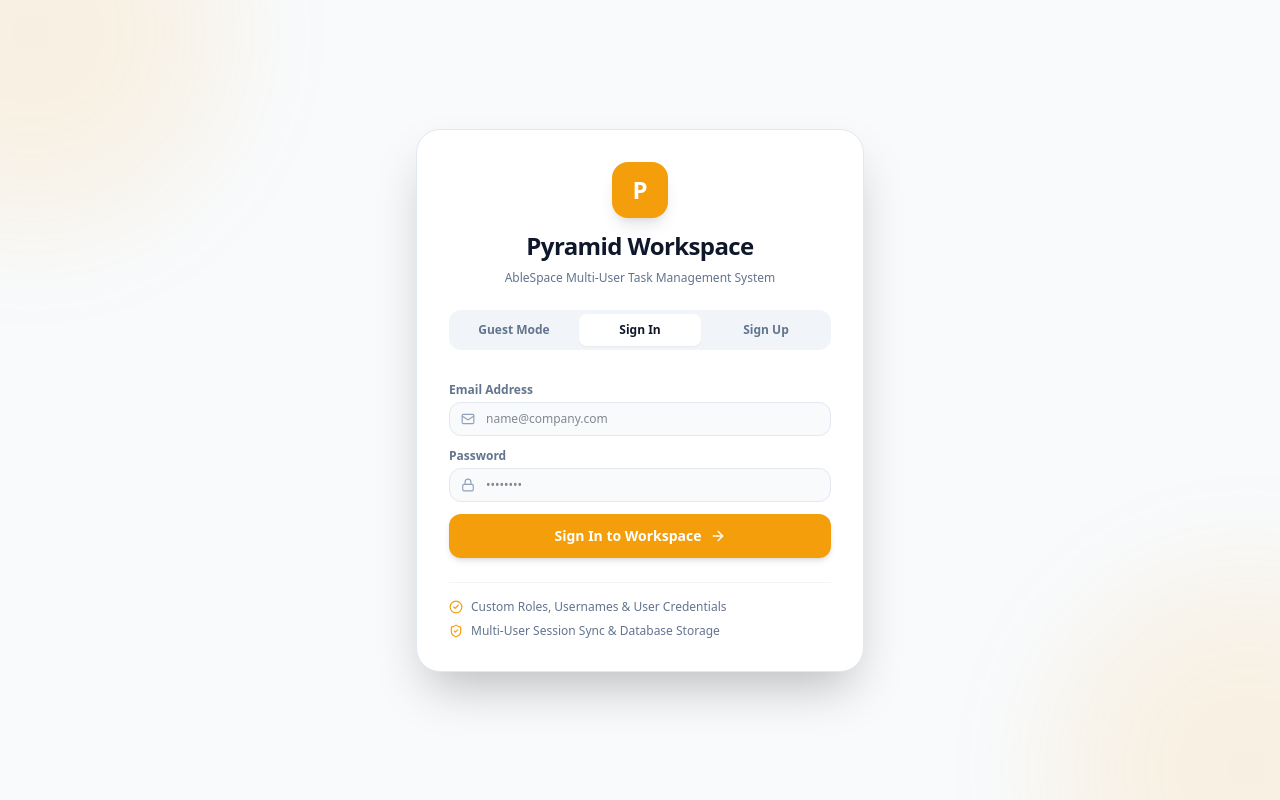
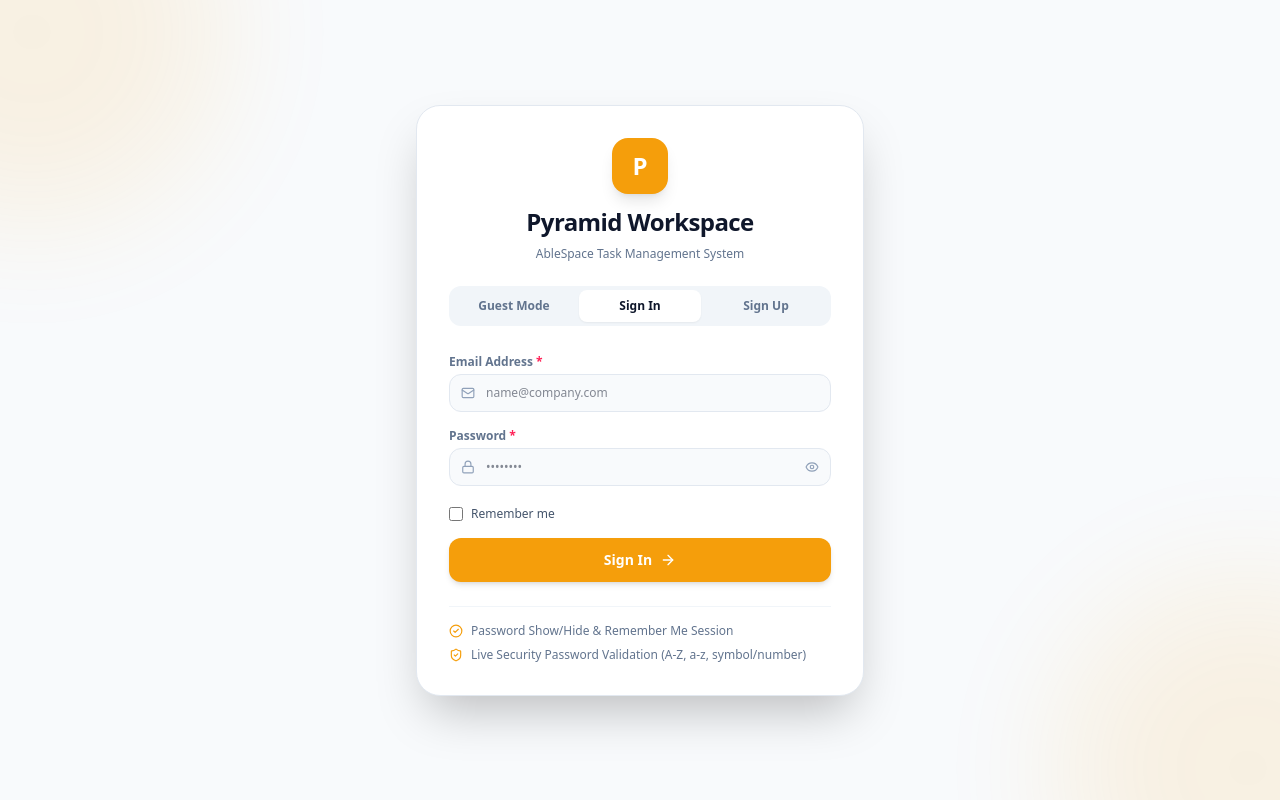
Before and after one commit to vamsi-2003/AbleSpace-Task-Management, a Next.js app in the folder frontend/: page /login in a window 1280 px wide. Both pictures are taken after a click on the button "Sign In". Built offline with nearby package versions, Linux system fonts and the light colour scheme; no server answers.

Commit message:
Update login page with show/hide password, remember me, clean placeholders, and password security conditions

```diff
--- a/frontend/src/app/login/page.tsx
+++ b/frontend/src/app/login/page.tsx
@@ -3,7 +3,20 @@
 import React, { useState } from 'react';
 import { useRouter } from 'next/navigation';
 import { api } from '../../lib/api';
-import { ArrowRight, Lock, Mail, User, Briefcase, Tag, ShieldCheck, CheckCircle2 } from 'lucide-react';
+import {
+  ArrowRight,
+  Lock,
+  Mail,
+  User,
+  Briefcase,
+  Tag,
+  ShieldCheck,
+  CheckCircle2,
+  Eye,
+  EyeOff,
+  Check,
+  X,
+} from 'lucide-react';
 
 export default function LoginPage() {
   const router = useRouter();
@@ -16,20 +29,32 @@ export default function LoginPage() {
   const [fullName, setFullName] = useState('');
   const [username, setUsername] = useState('');
   const [title, setTitle] = useState('');
+  const [rememberMe, setRememberMe] = useState(false);
+  const [showPassword, setShowPassword] = useState(false);
 
   // Guest Form States
   const [guestName, setGuestName] = useState('');
   const [guestTitle, setGuestTitle] = useState('');
 
+  // Password validation conditions
+  const hasMinLength = password.length >= 8;
+  const hasUppercase = /[A-Z]/.test(password);
+  const hasLowercase = /[a-z]/.test(password);
+  const hasSpecialOrNumber = /[0-9!@#$%^&*()_+\-=\[\]{};':"\\|,.<>\/?]/.test(password);
+  const isPasswordValid = hasMinLength && hasUppercase && hasLowercase && hasSpecialOrNumber;
+
   const handleGuestLogin = async (e?: React.FormEvent) => {
     if (e) e.preventDefault();
     setLoading(true);
     try {
-      const res = await api.guestLogin();
+      const res = await api.guestLogin({
+        fullName: guestName || undefined,
+        title: guestTitle || undefined,
+      });
       const customGuest = {
         ...res.user,
-        fullName: guestName || res.user.fullName,
-        title: guestTitle || res.user.title,
+        fullName: guestName || res.user.fullName || 'Guest User',
+        title: guestTitle || res.user.title || 'Guest Member',
         username: guestName ? guestName.toLowerCase().replace(/\s+/g, '') : res.user.username,
       };
       localStorage.setItem('auth_token', res.token);
@@ -60,6 +85,11 @@ export default function LoginPage() {
 
   const handleAuthSubmit = async (e: React.FormEvent) => {
     e.preventDefault();
+    if (tab === 'signup' && !isPasswordValid) {
+      alert('Please satisfy all password security requirements before signing up.');
+      return;
+    }
+
     setLoading(true);
     try {
       if (tab === 'signup') {
@@ -67,12 +97,18 @@ export default function LoginPage() {
           email,
           fullName: fullName || email.split('@')[0],
           username: username || email.split('@')[0].toLowerCase(),
-          title: title || 'Full Stack Developer',
+          title: title || 'Workspace Member',
         });
         localStorage.setItem('auth_token', res.token);
+        if (rememberMe) {
+          localStorage.setItem('remember_user', email);
+        }
       } else {
         const res = await api.loginUser({ email });
         localStorage.setItem('auth_token', res.token);
+        if (rememberMe) {
+          localStorage.setItem('remember_user', email);
+        }
       }
       router.push('/tasks');
     } catch (err) {
@@ -99,7 +135,7 @@ export default function LoginPage() {
             Pyramid Workspace
           </h1>
           <p className="text-xs text-slate-500 dark:text-slate-400">
-            AbleSpace Multi-User Task Management System
+            AbleSpace Task Management System
           </p>
         </div>
 
@@ -107,7 +143,7 @@ export default function LoginPage() {
         <div className="grid grid-cols-3 gap-1 p-1 bg-slate-100 dark:bg-slate-800/60 rounded-xl">
           <button
             onClick={() => setTab('guest')}
-            className={`py-2 rounded-lg text-xs font-bold transition-all ${
+            className={`py-2 rounded-lg text-xs font-bold transition-all cursor-pointer ${
               tab === 'guest'
                 ? 'bg-white dark:bg-slate-700 text-slate-900 dark:text-slate-100 shadow-xs'
                 : 'text-slate-500 hover:text-slate-900 dark:hover:text-slate-100'
@@ -117,7 +153,7 @@ export default function LoginPage() {
           </button>
           <button
             onClick={() => setTab('signin')}
-            className={`py-2 rounded-lg text-xs font-bold transition-all ${
+            className={`py-2 rounded-lg text-xs font-bold transition-all cursor-pointer ${
               tab === 'signin'
                 ? 'bg-white dark:bg-slate-700 text-slate-900 dark:text-slate-100 shadow-xs'
                 : 'text-slate-500 hover:text-slate-900 dark:hover:text-slate-100'
@@ -127,7 +163,7 @@ export default function LoginPage() {
           </button>
           <button
             onClick={() => setTab('signup')}
-            className={`py-2 rounded-lg text-xs font-bold transition-all ${
+            className={`py-2 rounded-lg text-xs font-bold transition-all cursor-pointer ${
               tab === 'signup'
                 ? 'bg-white dark:bg-slate-700 text-slate-900 dark:text-slate-100 shadow-xs'
                 : 'text-slate-500 hover:text-slate-900 dark:hover:text-slate-100'
@@ -139,7 +175,7 @@ export default function LoginPage() {
 
         {/* Guest Tab */}
         {tab === 'guest' ? (
-          <form onSubmit={handleGuestLogin} className="space-y-3 pt-2">
+          <form onSubmit={handleGuestLogin} className="space-y-4 pt-1">
             <div>
               <label className="text-xs font-bold text-slate-500 dark:text-slate-400 block mb-1">
                 Your Name (Optional)
@@ -148,7 +184,7 @@ export default function LoginPage() {
                 <User className="w-3.5 h-3.5 absolute left-3 top-1/2 -translate-y-1/2 text-slate-400" />
                 <input
                   type="text"
-                  placeholder="e.g. Vamsi Krishna"
+                  placeholder="e.g. John Doe"
                   value={guestName}
                   onChange={(e) => setGuestName(e.target.value)}
                   className="w-full pl-9 pr-3 py-2.5 text-xs rounded-xl border border-slate-200 dark:border-slate-800 bg-slate-50 dark:bg-slate-800/60 text-slate-900 dark:text-slate-100"
@@ -164,7 +200,7 @@ export default function LoginPage() {
                 <Briefcase className="w-3.5 h-3.5 absolute left-3 top-1/2 -translate-y-1/2 text-slate-400" />
                 <input
                   type="text"
-                  placeholder="e.g. Lead Developer"
+                  placeholder=""
                   value={guestTitle}
                   onChange={(e) => setGuestTitle(e.target.value)}
                   className="w-full pl-9 pr-3 py-2.5 text-xs rounded-xl border border-slate-200 dark:border-slate-800 bg-slate-50 dark:bg-slate-800/60 text-slate-900 dark:text-slate-100"
@@ -209,22 +245,22 @@ export default function LoginPage() {
             </button>
           </form>
         ) : (
-          <form onSubmit={handleAuthSubmit} className="space-y-3 pt-2">
+          <form onSubmit={handleAuthSubmit} className="space-y-4 pt-1">
             {tab === 'signup' && (
               <>
                 <div>
                   <label className="text-xs font-bold text-slate-500 dark:text-slate-400 block mb-1">
-                    Full Name
+                    Full Name <span className="text-rose-500">*</span>
                   </label>
                   <div className="relative">
                     <User className="w-3.5 h-3.5 absolute left-3 top-1/2 -translate-y-1/2 text-slate-400" />
                     <input
                       type="text"
                       required
-                      placeholder="e.g. Vamsi Krishna"
+                      placeholder="e.g. Jane Doe"
                       value={fullName}
                       onChange={(e) => setFullName(e.target.value)}
-                      className="w-full pl-9 pr-3 py-2 text-xs rounded-xl border border-slate-200 dark:border-slate-800 bg-slate-50 dark:bg-slate-800/60 text-slate-900 dark:text-slate-100"
+                      className="w-full pl-9 pr-3 py-2.5 text-xs rounded-xl border border-slate-200 dark:border-slate-800 bg-slate-50 dark:bg-slate-800/60 text-slate-900 dark:text-slate-100"
                     />
                   </div>
                 </div>
@@ -238,10 +274,10 @@ export default function LoginPage() {
                       <Tag className="w-3.5 h-3.5 absolute left-3 top-1/2 -translate-y-1/2 text-slate-400" />
                       <input
                         type="text"
-                        placeholder="vamsi147"
+                        placeholder="e.g. janedoe"
                         value={username}
                         onChange={(e) => setUsername(e.target.value)}
-                        className="w-full pl-9 pr-3 py-2 text-xs rounded-xl border border-slate-200 dark:border-slate-800 bg-slate-50 dark:bg-slate-800/60 text-slate-900 dark:text-slate-100"
+                        className="w-full pl-9 pr-3 py-2.5 text-xs rounded-xl border border-slate-200 dark:border-slate-800 bg-slate-50 dark:bg-slate-800/60 text-slate-900 dark:text-slate-100"
                       />
                     </div>
                   </div>
@@ -254,10 +290,10 @@ export default function LoginPage() {
                       <Briefcase className="w-3.5 h-3.5 absolute left-3 top-1/2 -translate-y-1/2 text-slate-400" />
                       <input
                         type="text"
-                        placeholder="Full Stack Dev"
+                        placeholder="e.g. Product Designer"
                         value={title}
                         onChange={(e) => setTitle(e.target.value)}
-                        className="w-full pl-9 pr-3 py-2 text-xs rounded-xl border border-slate-200 dark:border-slate-800 bg-slate-50 dark:bg-slate-800/60 text-slate-900 dark:text-slate-100"
+                        className="w-full pl-9 pr-3 py-2.5 text-xs rounded-xl border border-slate-200 dark:border-slate-800 bg-slate-50 dark:bg-slate-800/60 text-slate-900 dark:text-slate-100"
                       />
                     </div>
                   </div>
@@ -267,7 +303,7 @@ export default function LoginPage() {
 
             <div>
               <label className="text-xs font-bold text-slate-500 dark:text-slate-400 block mb-1">
-                Email Address
+                Email Address <span className="text-rose-500">*</span>
               </label>
               <div className="relative">
                 <Mail className="w-3.5 h-3.5 absolute left-3 top-1/2 -translate-y-1/2 text-slate-400" />
@@ -277,34 +313,85 @@ export default function LoginPage() {
                   placeholder="name@company.com"
                   value={email}
                   onChange={(e) => setEmail(e.target.value)}
-                  className="w-full pl-9 pr-3 py-2 text-xs rounded-xl border border-slate-200 dark:border-slate-800 bg-slate-50 dark:bg-slate-800/60 text-slate-900 dark:text-slate-100"
+                  className="w-full pl-9 pr-3 py-2.5 text-xs rounded-xl border border-slate-200 dark:border-slate-800 bg-slate-50 dark:bg-slate-800/60 text-slate-900 dark:text-slate-100"
                 />
               </div>
             </div>
 
             <div>
               <label className="text-xs font-bold text-slate-500 dark:text-slate-400 block mb-1">
-                Password
+                Password <span className="text-rose-500">*</span>
               </label>
               <div className="relative">
                 <Lock className="w-3.5 h-3.5 absolute left-3 top-1/2 -translate-y-1/2 text-slate-400" />
                 <input
-                  type="password"
+                  type={showPassword ? 'text' : 'password'}
                   required
                   placeholder="••••••••"
                   value={password}
                   onChange={(e) => setPassword(e.target.value)}
-                  className="w-full pl-9 pr-3 py-2 text-xs rounded-xl border border-slate-200 dark:border-slate-800 bg-slate-50 dark:bg-slate-800/60 text-slate-900 dark:text-slate-100"
+                  className="w-full pl-9 pr-9 py-2.5 text-xs rounded-xl border border-slate-200 dark:border-slate-800 bg-slate-50 dark:bg-slate-800/60 text-slate-900 dark:text-slate-100"
                 />
+                <button
+                  type="button"
+                  onClick={() => setShowPassword(!showPassword)}
+                  className="absolute right-3 top-1/2 -translate-y-1/2 text-slate-400 hover:text-slate-600 dark:hover:text-slate-200 cursor-pointer"
+                >
+                  {showPassword ? <EyeOff className="w-3.5 h-3.5" /> : <Eye className="w-3.5 h-3.5" />}
+                </button>
               </div>
+            </div>
+
+            {/* Password Protection Security Conditions (Sign Up) */}
+            {tab === 'signup' && (
+              <div className="p-3 bg-slate-50 dark:bg-slate-800/40 rounded-xl border border-slate-200/80 dark:border-slate-800 space-y-1.5 text-[11px]">
+                <p className="font-bold text-slate-600 dark:text-slate-300 mb-1">
+                  Password Security Requirements:
+                </p>
+                <div className="grid grid-cols-2 gap-1">
+                  <div className={`flex items-center gap-1.5 ${hasMinLength ? 'text-emerald-500 font-bold' : 'text-slate-400'}`}>
+                    {hasMinLength ? <Check className="w-3 h-3" /> : <X className="w-3 h-3" />}
+                    <span>At least 8 chars</span>
+                  </div>
+                  <div className={`flex items-center gap-1.5 ${hasUppercase ? 'text-emerald-500 font-bold' : 'text-slate-400'}`}>
+                    {hasUppercase ? <Check className="w-3 h-3" /> : <X className="w-3 h-3" />}
+                    <span>Uppercase (A-Z)</span>
+                  </div>
+                  <div className={`flex items-center gap-1.5 ${hasLowercase ? 'text-emerald-500 font-bold' : 'text-slate-400'}`}>
+                    {hasLowercase ? <Check className="w-3 h-3" /> : <X className="w-3 h-3" />}
+                    <span>Lowercase (a-z)</span>
+                  </div>
+                  <div className={`flex items-center gap-1.5 ${hasSpecialOrNumber ? 'text-emerald-500 font-bold' : 'text-slate-400'}`}>
+                    {hasSpecialOrNumber ? <Check className="w-3 h-3" /> : <X className="w-3 h-3" />}
+                    <span>Number or Symbol</span>
+                  </div>
+                </div>
+              </div>
+            )}
+
+            {/* Remember Me Checkbox */}
+            <div className="flex items-center justify-between pt-1">
+              <label className="flex items-center gap-2 text-xs text-slate-600 dark:text-slate-400 cursor-pointer">
+                <input
+                  type="checkbox"
+                  checked={rememberMe}
+                  onChange={(e) => setRememberMe(e.target.checked)}
+                  className="rounded-md border-slate-300 dark:border-slate-700 text-amber-500 focus:ring-amber-500 w-3.5 h-3.5 cursor-pointer"
+                />
+                <span>Remember me</span>
+              </label>
             </div>
 
             <button
               type="submit"
-              disabled={loading}
-              className="w-full flex items-center justify-center gap-2 py-3 px-4 rounded-xl accent-bg-primary text-white font-bold text-sm hover:opacity-90 transition-opacity shadow-md cursor-pointer"
+              disabled={loading || (tab === 'signup' && !isPasswordValid)}
+              className={`w-full flex items-center justify-center gap-2 py-3 px-4 rounded-xl font-bold text-sm transition-all shadow-md cursor-pointer ${
+                tab === 'signup' && !isPasswordValid
+                  ? 'bg-slate-300 dark:bg-slate-800 text-slate-500 dark:text-slate-500 cursor-not-allowed opacity-60'
+                  : 'accent-bg-primary text-white hover:opacity-90'
+              }`}
             >
-              <span>{tab === 'signin' ? 'Sign In to Workspace' : 'Create Account & Join'}</span>
+              <span>{tab === 'signin' ? 'Sign In' : 'Create Account & Join'}</span>
               <ArrowRight className="w-4 h-4" />
             </button>
           </form>
@@ -314,11 +401,11 @@ export default function LoginPage() {
         <div className="pt-4 border-t border-slate-100 dark:border-slate-800 space-y-2">
           <div className="flex items-center gap-2 text-xs text-slate-500 dark:text-slate-400">
             <CheckCircle2 className="w-3.5 h-3.5 accent-text-primary" />
-            <span>Custom Roles, Usernames & User Credentials</span>
+            <span>Password Show/Hide & Remember Me Session</span>
           </div>
           <div className="flex items-center gap-2 text-xs text-slate-500 dark:text-slate-400">
             <ShieldCheck className="w-3.5 h-3.5 accent-text-primary" />
-            <span>Multi-User Session Sync & Database Storage</span>
+            <span>Live Security Password Validation (A-Z, a-z, symbol/number)</span>
           </div>
         </div>
       </div>
```
